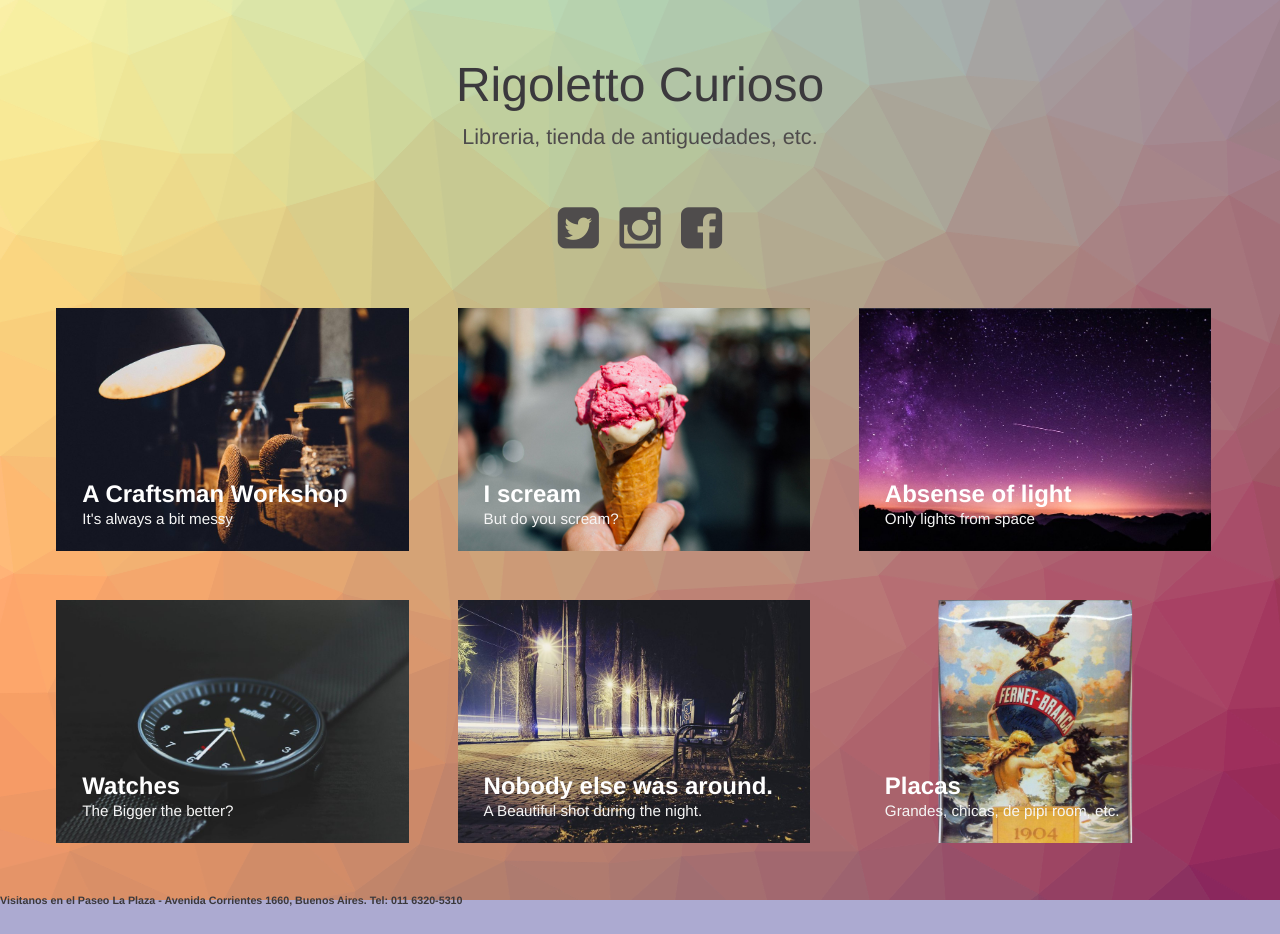
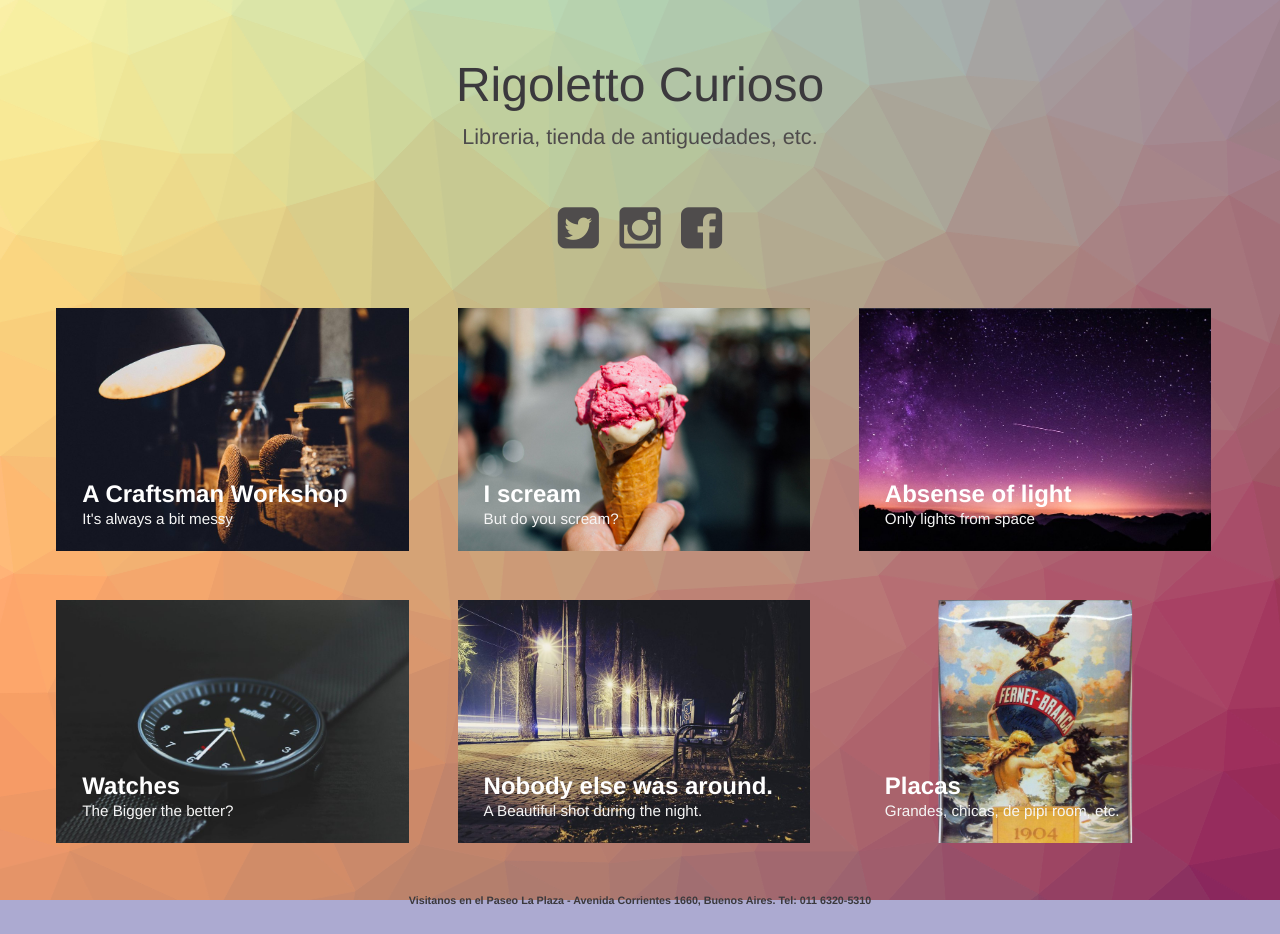
Before and after one commit to faeldbea/faeldbea.github.io, a Jekyll site: the page built from index.html, in a window 1280 px wide. Built offline with Jekyll 4.4.1, drawn with Linux system fonts in a browser that asks for light colours; grey boxes are pictures that could not be loaded.

```diff
--- a/index.html
+++ b/index.html
@@ -73,7 +73,7 @@ layout: compress
             {% endfor %}
             <!-- /cards -->
         </div>
-        <h6>Visitanos en el Paseo La Plaza - Avenida Corrientes 1660, Buenos Aires. Tel: 011 6320-5310</h6>
+        <h6><center>Visitanos en el Paseo La Plaza - Avenida Corrientes 1660, Buenos Aires. Tel: 011 6320-5310</center></h6>
 
 
         <!-- Start Map -->
```
